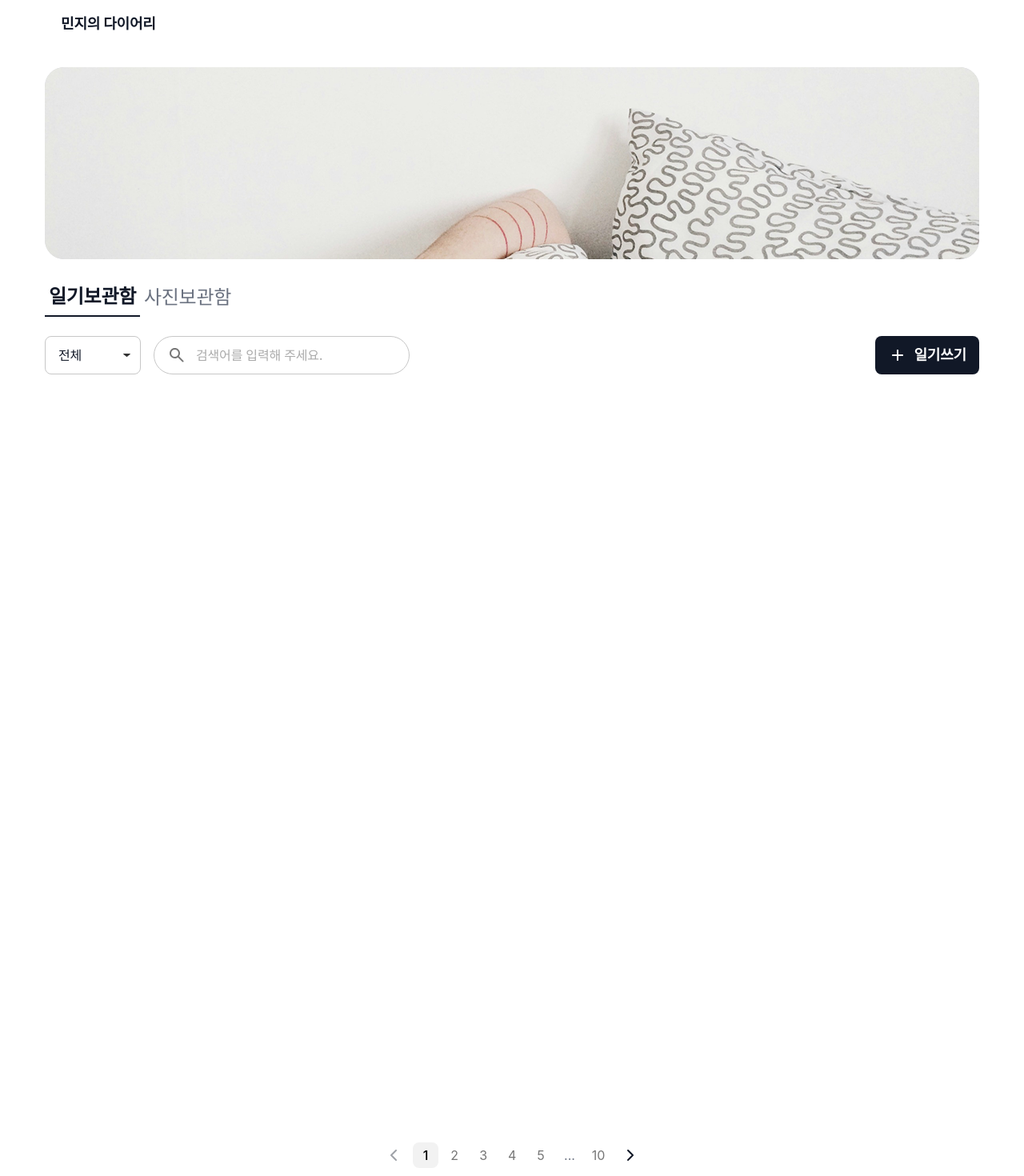
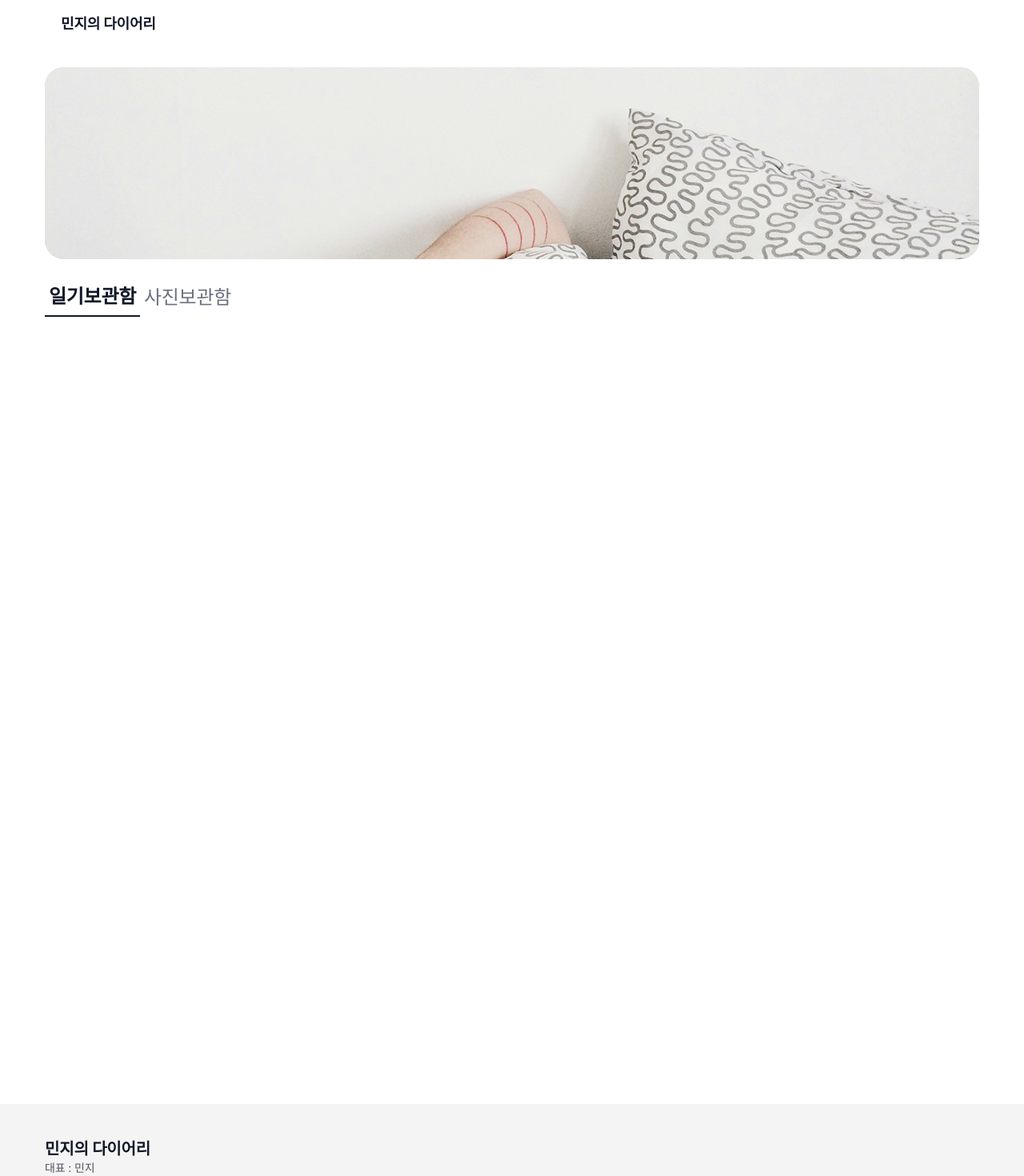
Before and after one commit to mjjang7569/vibe-coding, a Next.js app: page /diaries in a window 1280 px wide. Shown: the top 1470 px of the page at 80% size. Built offline with nearby package versions, Linux system fonts and the light colour scheme.

Commit message:
feat: layout 및 diaries 컴포넌트에서 UI 요소 제거
- layout에서 selectbox, searchbar, 일기쓰기 버튼 제거
- diaries에서 pagination UI 제거
- 관련 CSS 스타일 및 props 정리
- 나중에 별도 구현을 위한 준비 완료

```diff
--- a/src/commons/layout/index.tsx
+++ b/src/commons/layout/index.tsx
@@ -32,26 +32,6 @@ export const Layout: React.FC<LayoutProps> = ({ children }) => {
         </div>
       </nav>
 
-      {/* Gap between Navigation and Controls */}
-      <div className={styles.navigationGap} />
-
-      {/* Navigation Controls 영역 */}
-      <div className={styles.navigationControls}>
-        <div className={styles.controlsLeft}>
-          <div className={styles.dropdown}>
-            <span className={styles.dropdownText}>전체</span>
-            <img src="/icons/arrow_drop_down.svg" alt="dropdown" className={styles.dropdownIcon} />
-          </div>
-          <div className={styles.searchBar}>
-            <img src="/icons/search_outline_light_m.svg" alt="search" className={styles.searchIcon} />
-            <span className={styles.searchPlaceholder}>검색어를 입력해 주세요.</span>
-          </div>
-        </div>
-        <button className={styles.diaryWriteButton}>
-          <img src="/icons/plus_outline_light_m.svg" alt="plus" className={styles.plusIcon} />
-          일기쓰기
-        </button>
-      </div>
 
       {/* Main Content 영역 (children 포함) */}
       <main className={styles.main}>
--- a/src/commons/layout/styles.module.css
+++ b/src/commons/layout/styles.module.css
@@ -29,33 +29,6 @@
   line-height: 16px;
 }
 
-.diaryWriteButton {
-  display: flex;
-  align-items: center;
-  gap: 8px;
-  background-color: var(--color-text-primary);
-  color: var(--color-text-inverse);
-  border: none;
-  border-radius: 8px;
-  padding: 12px 16px;
-  font-size: 18px;
-  font-weight: 600;
-  font-family: var(--font-ko-primary);
-  letter-spacing: -0.18px;
-  line-height: 24px;
-  cursor: pointer;
-  height: 48px;
-  min-width: 110px;
-}
-
-.diaryWriteButton:hover {
-  background-color: var(--color-gray-800);
-}
-
-.plusIcon {
-  width: 24px;
-  height: 24px;
-}
 
 /* Gap 영역 - 1168px * 24px */
 .gap {
@@ -128,85 +101,6 @@
   cursor: pointer;
 }
 
-/* Navigation Gap - 24px */
-.navigationGap {
-  width: 1168px;
-  height: 24px;
-  margin: 0 auto;
-}
-
-/* Navigation Controls 영역 - 1168px * 48px */
-.navigationControls {
-  width: 1168px;
-  height: 48px;
-  margin: 0 auto;
-  display: flex;
-  align-items: center;
-  justify-content: space-between;
-  padding: 0;
-}
-
-.controlsLeft {
-  display: flex;
-  align-items: center;
-  gap: 16px;
-}
-
-.dropdown {
-  display: flex;
-  align-items: center;
-  background-color: var(--color-bg-primary);
-  border: 1px solid var(--color-figma-light-border);
-  border-radius: 8px;
-  padding: 12px 12px 12px 16px;
-  width: 120px;
-  height: 48px;
-  box-sizing: border-box;
-  cursor: pointer;
-}
-
-.dropdownText {
-  font-size: 16px;
-  font-weight: 500;
-  color: var(--color-text-primary);
-  font-family: var(--font-ko-primary);
-  letter-spacing: -0.16px;
-  line-height: 24px;
-  flex: 1;
-}
-
-.dropdownIcon {
-  width: 8.6px;
-  height: 4.7px;
-  margin-left: 8px;
-}
-
-.searchBar {
-  display: flex;
-  align-items: center;
-  gap: 12px;
-  background-color: transparent;
-  border: 1px solid var(--color-figma-light-border);
-  border-radius: 100px;
-  padding: 12px 16px;
-  width: 320px;
-  height: 48px;
-  box-sizing: border-box;
-}
-
-.searchIcon {
-  width: 24px;
-  height: 24px;
-}
-
-.searchPlaceholder {
-  font-size: 16px;
-  font-weight: 500;
-  color: var(--color-figma-light-placeholder);
-  font-family: var(--font-ko-primary);
-  letter-spacing: -0.16px;
-  line-height: 24px;
-}
 
 
 /* Main Content 영역 - 1168px * auto (children 포함) */
--- a/src/components/diaries/index.tsx
+++ b/src/components/diaries/index.tsx
@@ -3,7 +3,6 @@
 import React from 'react';
 import styles from './styles.module.css';
 import { Searchbar } from '@/commons/components/searchbar';
-import { Pagination } from '@/commons/components/pagination';
 import { Button } from '@/commons/components/button';
 import { Selectbox } from '@/commons/components/selectbox';
 
@@ -26,25 +25,12 @@ export interface DiariesProps {
    */
   onSelectChange?: (value: string) => void;
 
-  /**
-   * 페이지 변경 핸들러
-   */
-  onPageChange?: (page: number) => void;
 
   /**
    * 일기쓰기 버튼 클릭 핸들러
    */
   onWriteDiary?: () => void;
 
-  /**
-   * 현재 페이지
-   */
-  currentPage?: number;
-
-  /**
-   * 전체 페이지 수
-   */
-  totalPages?: number;
 
   /**
    * 셀렉트박스 옵션들
@@ -77,10 +63,7 @@ export const Diaries: React.FC<DiariesProps> = ({
   className = '',
   onSearch,
   onSelectChange,
-  onPageChange,
   onWriteDiary,
-  currentPage = 1,
-  totalPages = 1,
   selectOptions = [],
   selectValue = '',
 }) => {
@@ -91,14 +74,6 @@ export const Diaries: React.FC<DiariesProps> = ({
         {/* 여기에 일기 목록 콘텐츠가 들어갑니다 */}
       </main>
 
-      {/* Pagination 영역 */}
-      <section className={styles.pagination}>
-        <Pagination
-          currentPage={currentPage}
-          totalPages={totalPages}
-          onPageChange={onPageChange}
-        />
-      </section>
     </div>
   );
 };
--- a/src/components/diaries/styles.module.css
+++ b/src/components/diaries/styles.module.css
@@ -39,17 +39,6 @@
   box-sizing: border-box;
 }
 
-/* Pagination 영역: 1168px * 32px */
-.pagination {
-  width: 1168px;
-  height: 32px;
-  display: flex;
-  align-items: center;
-  justify-content: center;
-  padding: 0 20px;
-  box-sizing: border-box;
-  gap: 20px;
-}
 
 /* Search 영역 내 Selectbox 스타일 */
 .selectboxInSearch {
@@ -69,10 +58,6 @@
   margin-left: 16px;
 }
 
-/* Pagination 영역 내 컴포넌트 스타일 */
-.pagination > div:first-child {
-  flex-shrink: 0;
-}
 
 /* 반응형 처리 */
 @media (max-width: 1200px) {
@@ -87,8 +72,7 @@
     padding: 0 12px;
   }
 
-  .search,
-  .pagination {
+  .search {
     height: auto;
     min-height: 48px;
   }
```
Also changed, not shown: src/components/diaries/prompts/prompt.101.wireframe.txt, src/components/diaries/prompts/prompt.201.ui.search.txt.
